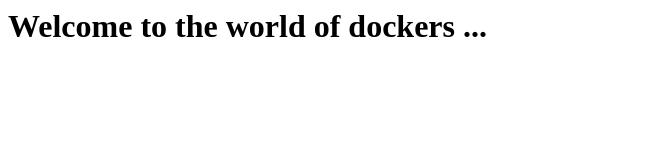
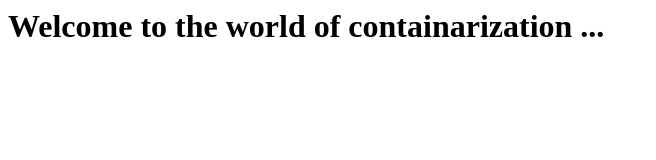
Before and after one commit to Vishwanath235/Intellipat, a plain HTML site: page Hands_on/CaseStudy-docker2/index.html in a window 1280 px wide. Shown: the whole page, without its empty margins (0-656 px from the left). Drawn offline with Linux system fonts and the light colour scheme.

Commit message:
updated index.html file

```diff
--- a/Hands_on/CaseStudy-docker2/index.html
+++ b/Hands_on/CaseStudy-docker2/index.html
@@ -1,5 +1,5 @@
 <html>
 <head>
-	<h1> Welcome to the world of dockers ... </h1>
+	<h1> Welcome to the world of containarization ... </h1>
 </head>
 </html>
```
